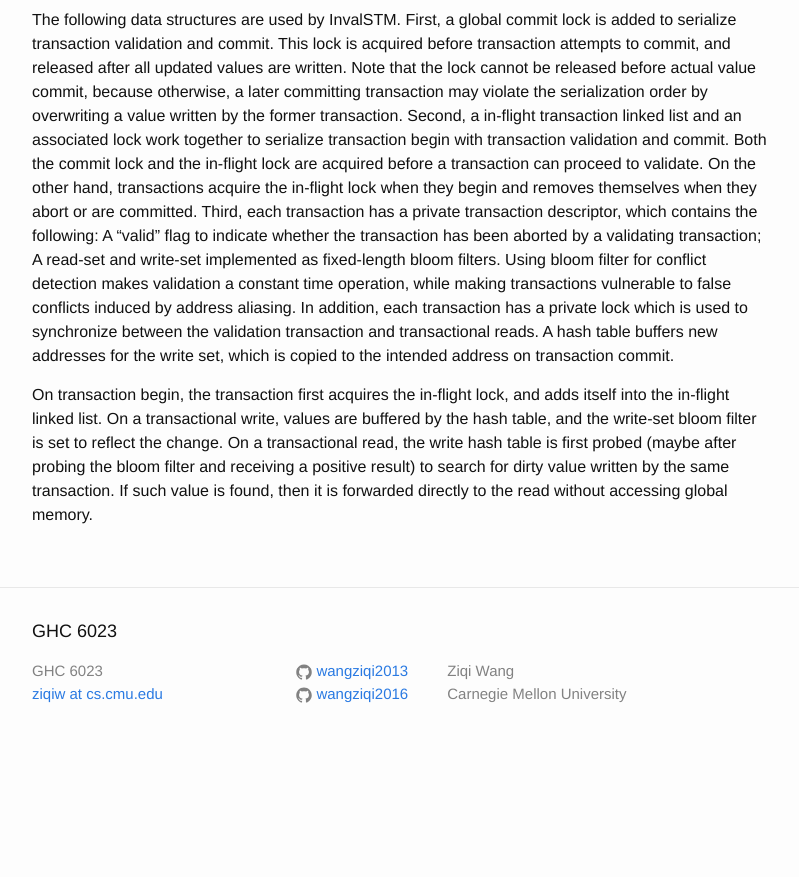
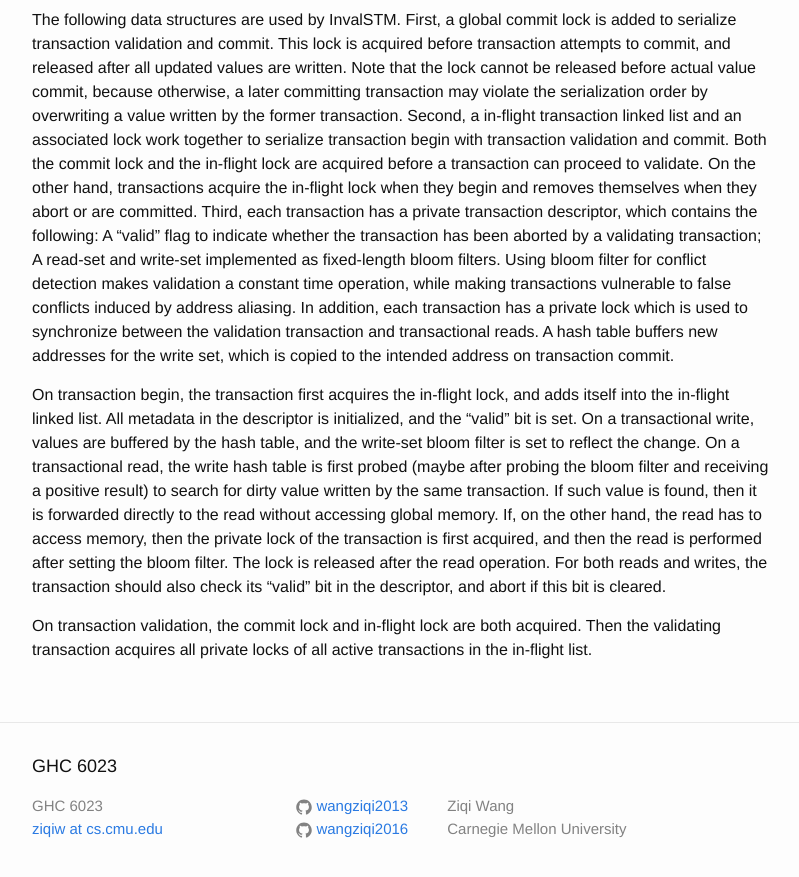
Before and after one commit to wangziqi2013/wangziqi2013.github.io, a Jekyll site: the page built from _posts/2019-11-03-invalstm.markdown, in a window 1280 px wide and 900 px high, scrolled down 1873 px. Shown: the top 877 px of the window, without its empty margins (238-1037 px from the left). Built offline with Jekyll 4.4.1, drawn with Linux system fonts in a browser that asks for light colours; before the commit the page ends 2638 px from its top, so only the background shows below that.

Commit message:
Working on validation

```diff
--- a/_posts/2019-11-03-invalstm.markdown
+++ b/_posts/2019-11-03-invalstm.markdown
@@ -74,7 +74,14 @@ between the validation transaction and transactional reads. A hash table buffers
 is copied to the intended address on transaction commit.
 
 On transaction begin, the transaction first acquires the in-flight lock, and adds itself into the in-flight linked list.
-On a transactional write, values are buffered by the hash table, and the write-set bloom filter is set to reflect the
-change. On a transactional read, the write hash table is first probed (maybe after probing the bloom filter and receiving
-a positive result) to search for dirty value written by the same transaction. If such value is found, then it is forwarded
-directly to the read without accessing global memory.
+All metadata in the descriptor is initialized, and the "valid" bit is set. On a transactional write, values are buffered
+by the hash table, and the write-set bloom filter is set to reflect the change. On a transactional read, the write hash
+table is first probed (maybe after probing the bloom filter and receiving a positive result) to search for dirty value
+written by the same transaction. If such value is found, then it is forwarded directly to the read without accessing
+global memory. If, on the other hand, the read has to access memory, then the private lock of the transaction is first
+acquired, and then the read is performed after setting the bloom filter. The lock is released after the read operation.
+For both reads and writes, the transaction should also check its "valid" bit in the descriptor, and abort if this bit is
+cleared.
+
+On transaction validation, the commit lock and in-flight lock are both acquired.
+Then the validating transaction acquires all private locks of all active transactions in the in-flight list.
```
